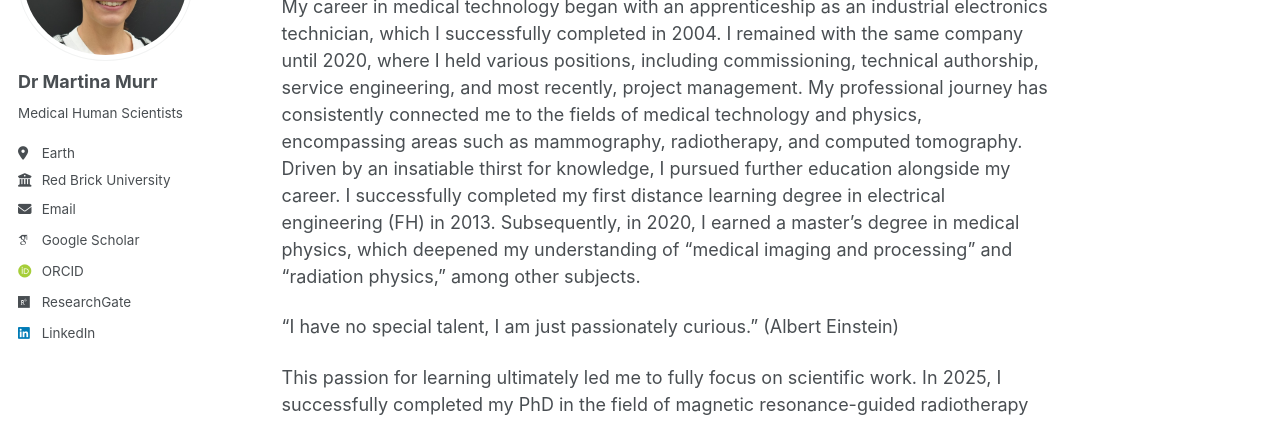
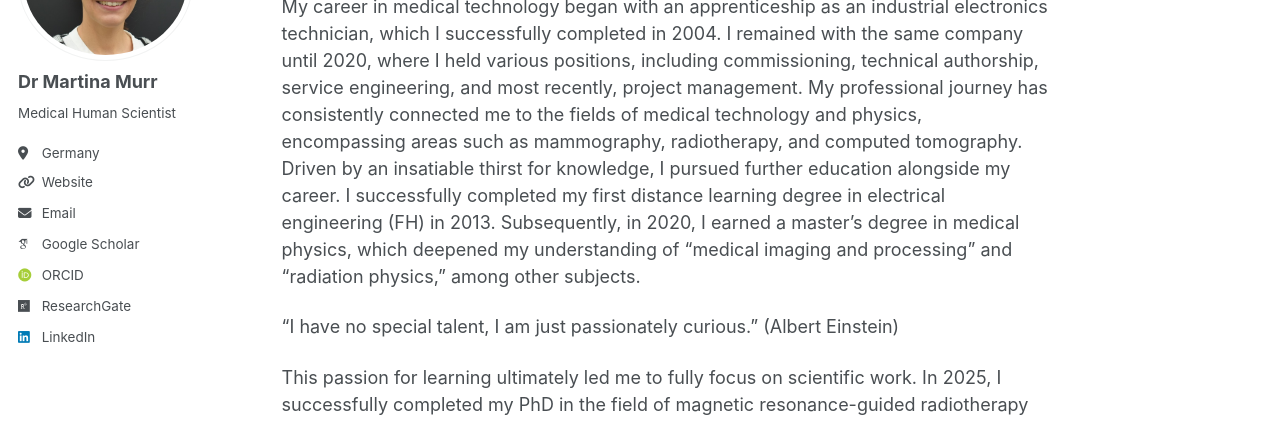
Before and after one commit to martinamurr/academicpages_V2, a Jekyll site: the page built from _pages/about.md, in a window 1280 px wide. Shown: the part 196-617 px from the top of the page. Built offline with Jekyll 4.4.1, drawn with Linux system fonts in a browser that asks for light colours; some web fonts are replaced; a script that is not in the unit is left out.

Commit message:
Update _config.yml

```diff
--- a/_config.yml
+++ b/_config.yml
@@ -25,10 +25,10 @@ author:
   avatar           : "profile.png"
   name             : "Dr Martina Murr"
   pronouns         : # example: "she/her"
-  bio              : "Medical Human Scientists"
-  location         : "Earth"
-  employer         : "Red Brick University"
-  uri              : # URL
+  bio              : "Medical Human Scientist"
+  location         : "Germany"
+  #employer         : "Red Brick University"
+  uri              :  martinamurr.com
   email            : "martina.murr@gmx.de"
 
   # Academic websites
```
